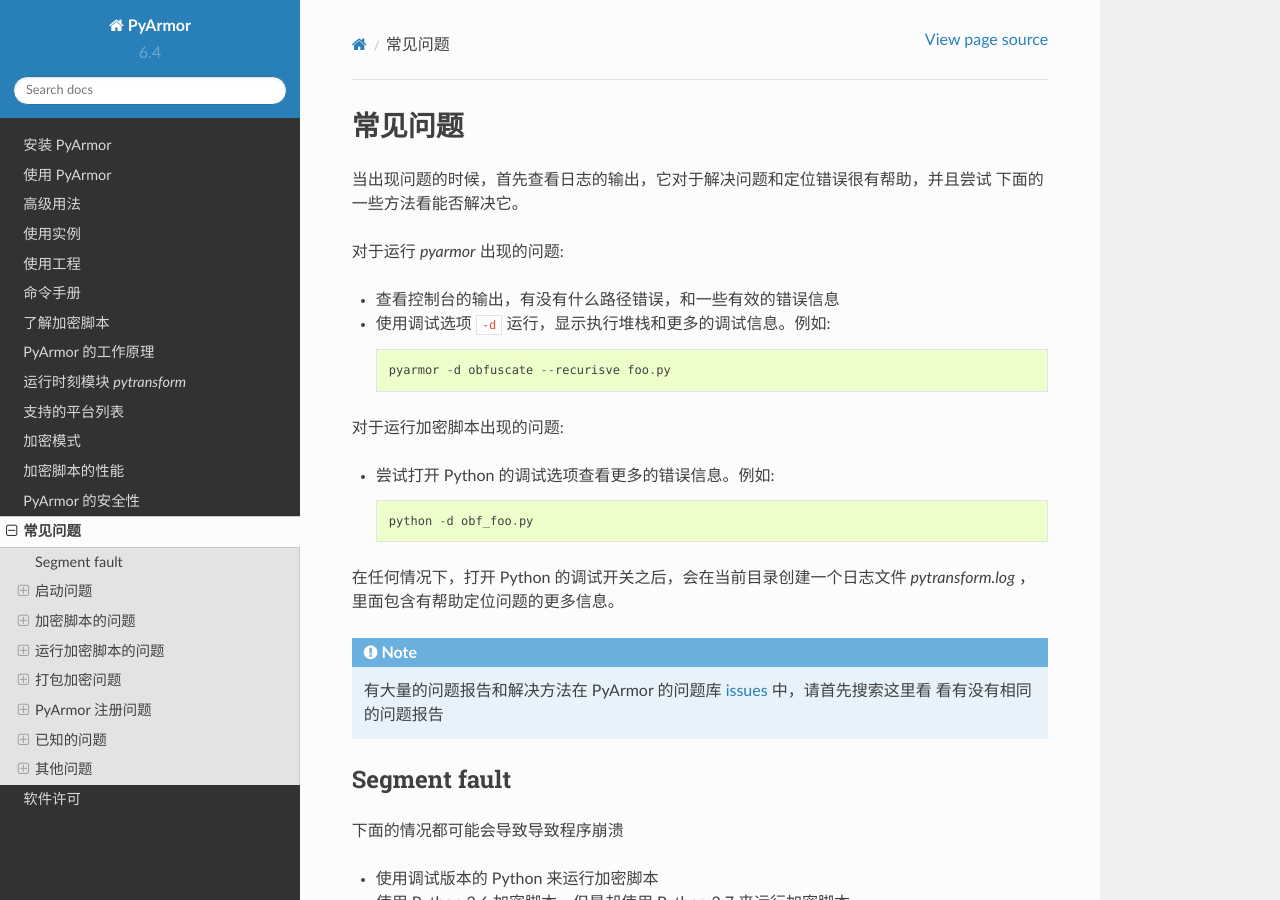
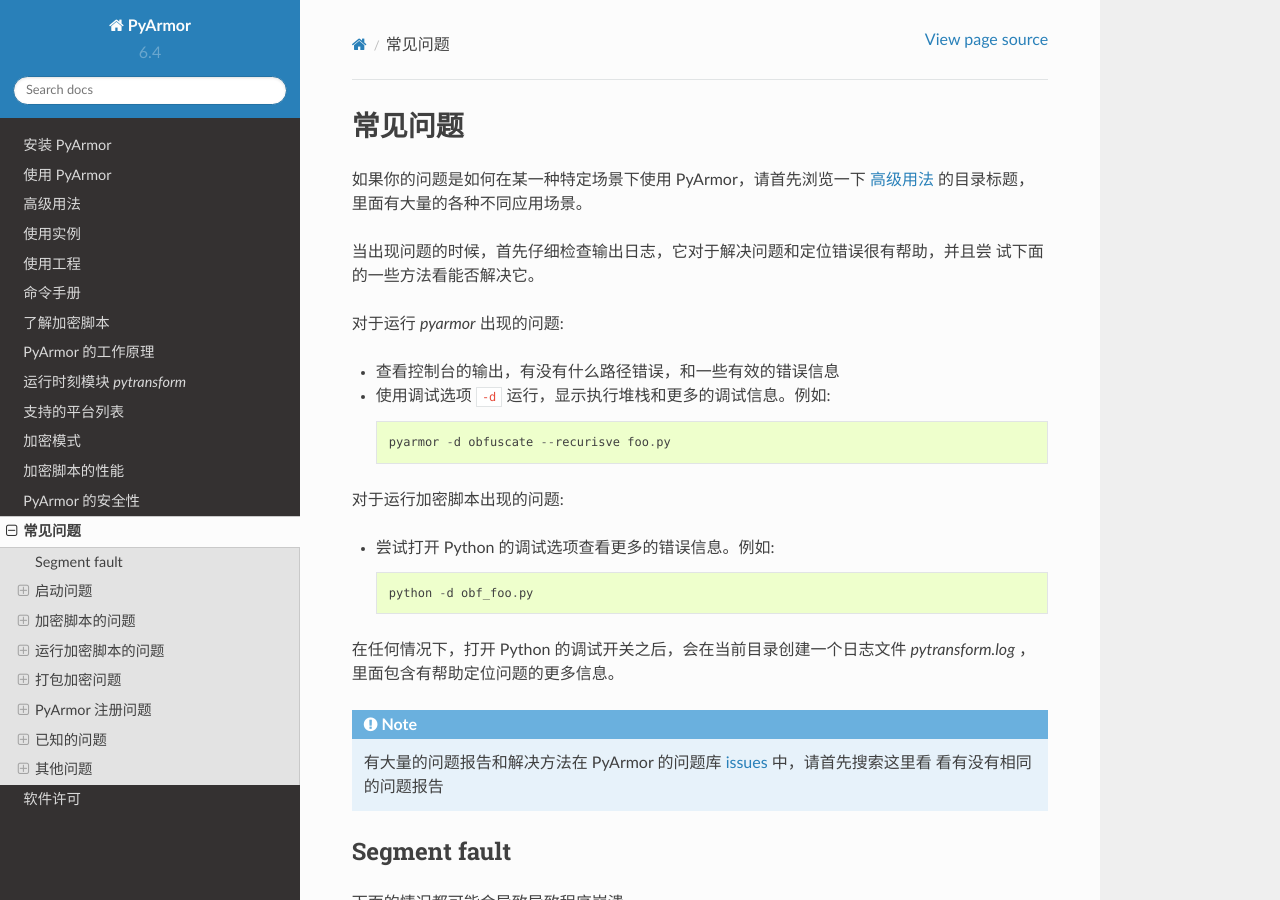
Before and after one commit to dashingsoft/pyarmor-docs-zh, a Sphinx documentation site: the page built from docs/questions.rst, in a window 1280 px wide and 900 px high. Built offline with Sphinx 7.4.7 and the Read the Docs theme 2.0.0, drawn with Linux system fonts in a browser that asks for light colours; some of the changed text lies outside the part shown.

Commit message:
Refine questions doc

```diff
--- a/docs/advanced.rst
+++ b/docs/advanced.rst
@@ -1,4 +1,6 @@
 .. _advanced topics:
+
+.. _高级用法:
 
 高级用法
 ========
--- a/docs/questions.rst
+++ b/docs/questions.rst
@@ -3,8 +3,11 @@
 常见问题
 ========
 
-当出现问题的时候，首先查看日志的输出，它对于解决问题和定位错误很有帮助，并且尝试
-下面的一些方法看能否解决它。
+如果你的问题是如何在某一种特定场景下使用 PyArmor，请首先浏览一下 :ref:`高级用法`
+的目录标题，里面有大量的各种不同应用场景。
+
+当出现问题的时候，首先仔细检查输出日志，它对于解决问题和定位错误很有帮助，并且尝
+试下面的一些方法看能否解决它。
 
 对于运行 `pyarmor` 出现的问题:
 
@@ -226,9 +229,12 @@
 ~~~~~~~~~~~~~~~~~~~~~~~~~~~~~~~~~~~~~~~~~~~~
 原因是 :ref:`引导代码` 没有被执行。
 
-当使用模块 `subprocess` 或者 `multiprocessing` ， 调用 `Popen` 或者
-`Process` 创建新的进程的时候，确保 :ref:`引导代码` 在新进程中也得到执
-行。否则新进程是无法使用加密脚本的。
+* 当使用模块 `subprocess` 或者 `multiprocessing` ， 调用 `Popen` 或者 `Process`
+  创建新的进程的时候，确保 :ref:`引导代码` 在新进程中也得到执行。否则新进程是无法
+  使用加密脚本的。
+* 如果是 `pytransform.py` 或者 `pytransform/__init__.py` 那么报这个错误，那么确
+  认这个模块没有被加密，这个模块是不能被加密的
+* 同时检查系统模块 `os` ， `ctypes` 确保它们也没有被加密，，不要尝试加密这些文件
 
 
 Marshal loads failed when running xxx.py
```
